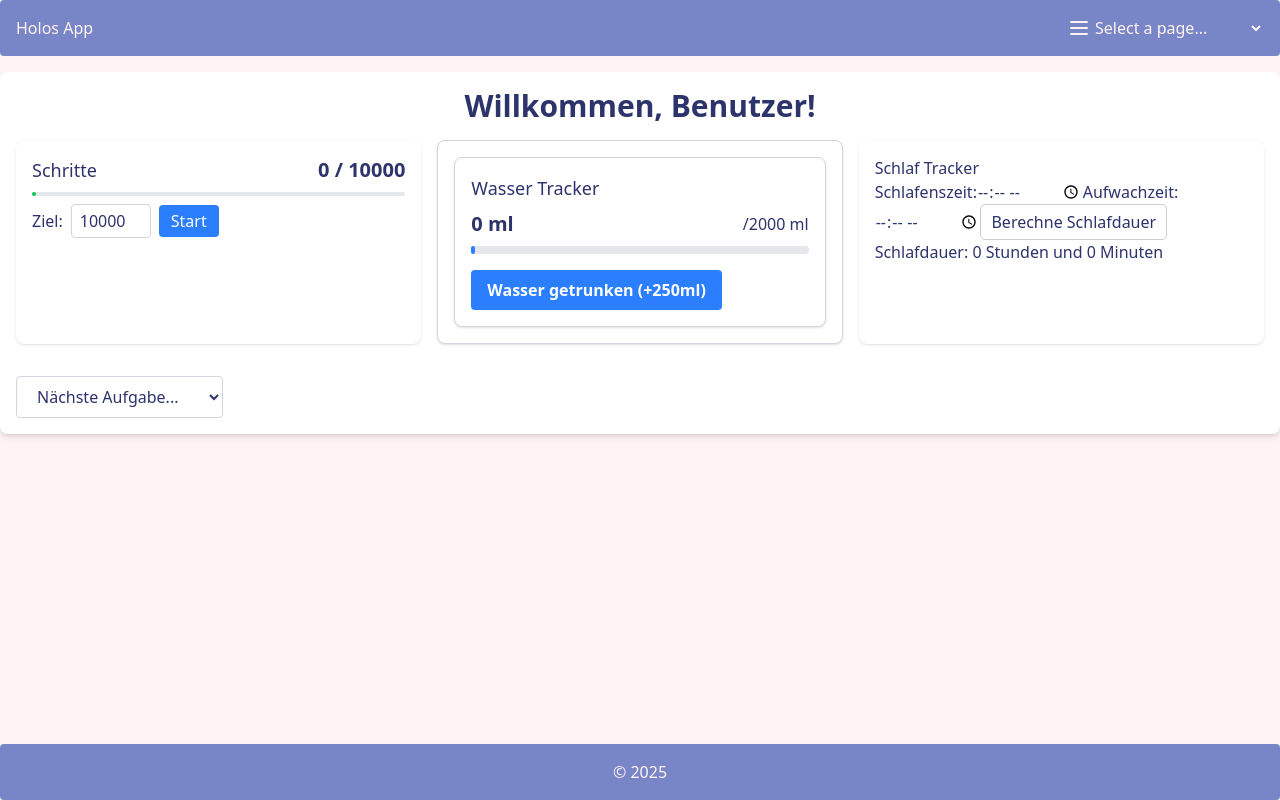
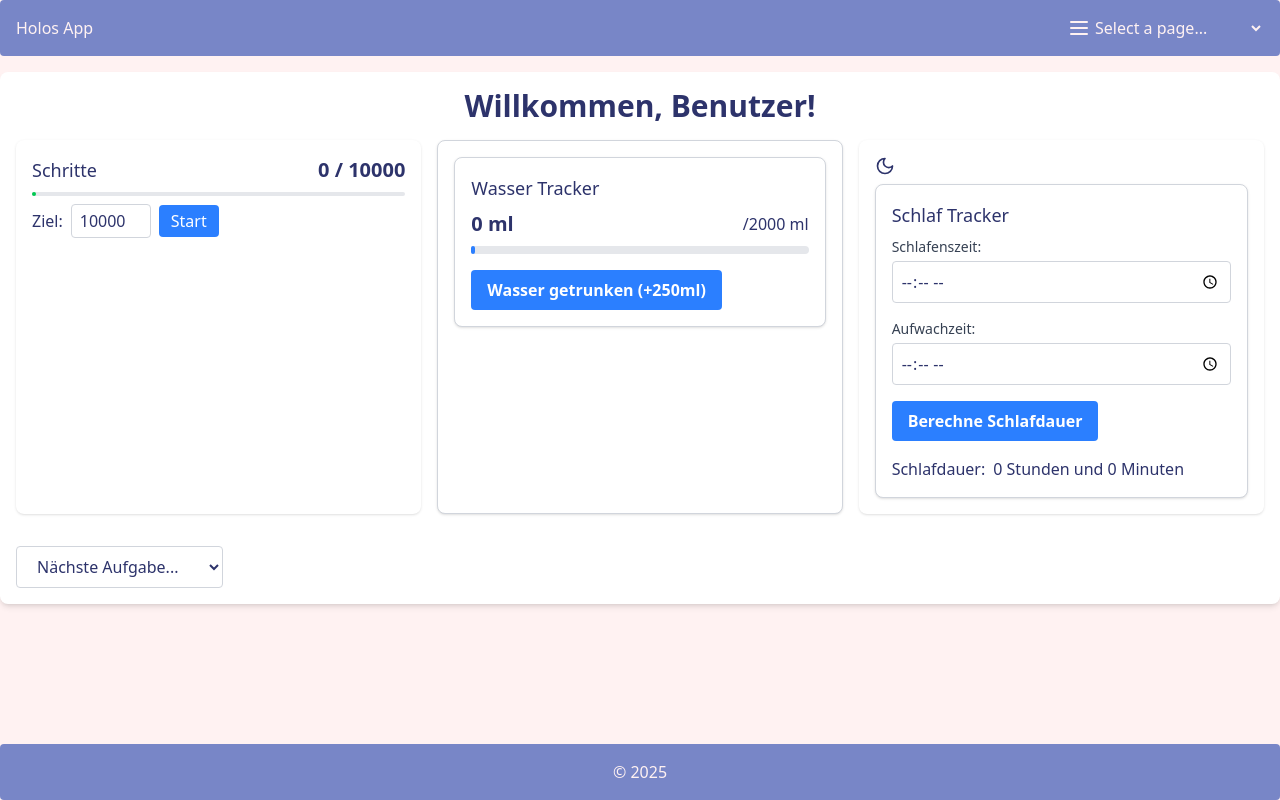
Before and after one commit to team-holos/holos-app, a React (Vite) app in the folder frontend/: page / in a window 1280 px wide. Built offline with nearby package versions, Linux system fonts and the light colour scheme; no server answers.

Commit message:
added icon for SleepTracker

```diff
--- a/frontend/src/components/SleepTracker.jsx
+++ b/frontend/src/components/SleepTracker.jsx
@@ -5,7 +5,6 @@ function SleepTracker() {
     const [wakeTime, setWakeTime] = useState('');
     const [sleepDurationHours, setSleepDurationHours] = useState(0);
     const [sleepDurationMinutes, setSleepDurationMinutes] = useState(0);
-
 
     const calculateSleepDuration = () => {
         const sleepTimeMinutes = parseInt(sleepTime.slice(0, 2)) * 60 + parseInt(sleepTime.slice(3, 5));
@@ -24,9 +23,10 @@ function SleepTracker() {
     };
 
     return (
-        <div>
-            <h2>Schlaf Tracker</h2>
-            <label htmlFor="sleepTime">Schlafenszeit:</label>
+        <div className="bg-white rounded-lg shadow p-4 border border-gray-300"> {/* Umrandung */}
+            <h2 className="text-lg font-medium mb-2">Schlaf Tracker</h2> {/* Überschrift */}
+            <div className="mb-4"> {/* Abstand für Eingabefelder */}
+                <label htmlFor="sleepTime" className="block text-sm font-medium text-gray-700">Schlafenszeit:</label>
                 <input
                     type="time"
                     id="sleepTime"
@@ -35,8 +35,11 @@ function SleepTracker() {
                         setSleepTime(e.target.value);
                         calculateSleepDuration();
                     }}
+                    className="mt-1 p-2 border border-gray-300 rounded w-full" /* Styling für Eingabefeld */
                 />
-            <label htmlFor="wakeTime">Aufwachzeit:</label>
+            </div>
+            <div>
+                <label htmlFor="wakeTime" className="block text-sm font-medium text-gray-700">Aufwachzeit:</label>
                 <input
                     type="time"
                     id="wakeTime"
@@ -45,11 +48,19 @@ function SleepTracker() {
                         setWakeTime(e.target.value);
                         calculateSleepDuration();
                     }}
+                    className="mt-1 p-2 border border-gray-300 rounded w-full" /* Styling für Eingabefeld */
                 />
-            <button onClick={calculateSleepDuration} style={{ border: '1px solid #ccc', padding: '5px 10px', borderRadius: '5px' }}>Berechne Schlafdauer</button>
-            <p>
-                Schlafdauer: {sleepDurationHours} Stunden und {sleepDurationMinutes} Minuten
-            </p>
+            </div>
+            <button
+                onClick={calculateSleepDuration}
+                className="mt-4 bg-blue-500 hover:bg-blue-700 text-white font-bold py-2 px-4 rounded"
+            >
+                Berechne Schlafdauer
+            </button>
+            <div className="mt-4">
+                <span className="font-medium">Schlafdauer:</span>
+                <span className="ml-2">{sleepDurationHours} Stunden und {sleepDurationMinutes} Minuten</span>
+            </div>
         </div>
     );
 }
--- a/frontend/src/pages/DashboardPage.jsx
+++ b/frontend/src/pages/DashboardPage.jsx
@@ -2,6 +2,7 @@ import React, { useState, useEffect } from 'react';
 import { useNavigate } from "react-router-dom";
 import WaterTracker from "../components/WaterTracker";
 import SleepTracker from '../components/SleepTracker';
+import { Moon } from 'lucide-react';
 
 function DashboardPage() {
   const navigate = useNavigate();
@@ -84,6 +85,11 @@ function DashboardPage() {
 
         {/* Schlaf-Bereich */}
         <div className="bg-white rounded-lg shadow p-4">
+          <div className="flex items-center justify-between mb-2 ">
+            <span className="text-lg font-medium flex items-center">
+              <Moon className="w-5 h-5 mr-2" />
+            </span>
+          </div>
           <SleepTracker />
         </div>
 
```
Lines whose indentation alone changed are shown as unchanged.
